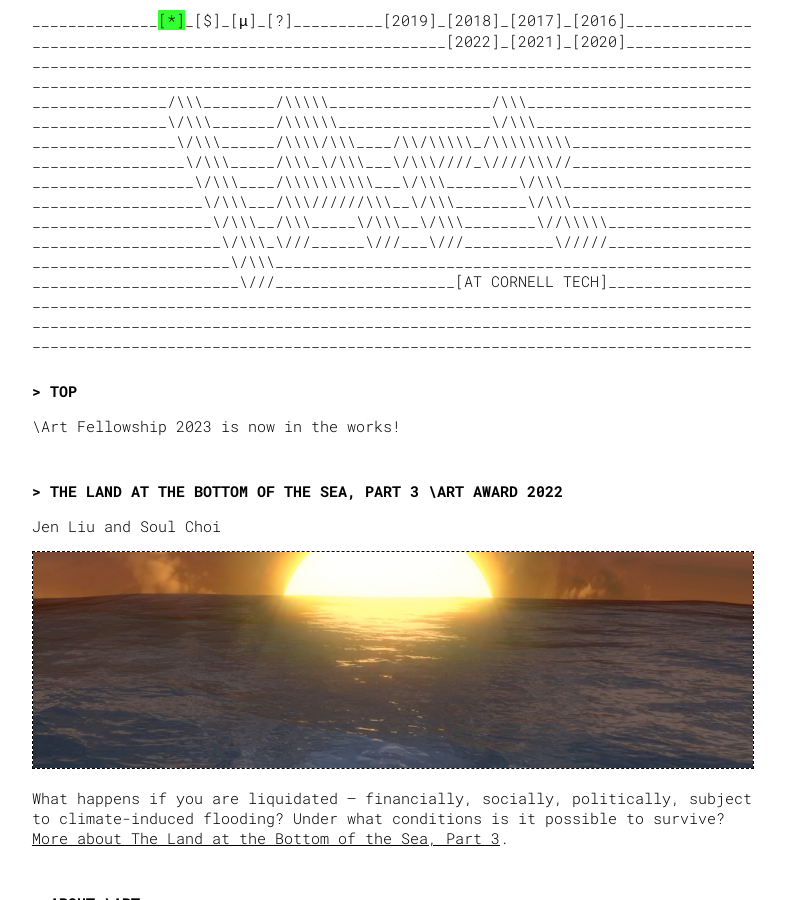
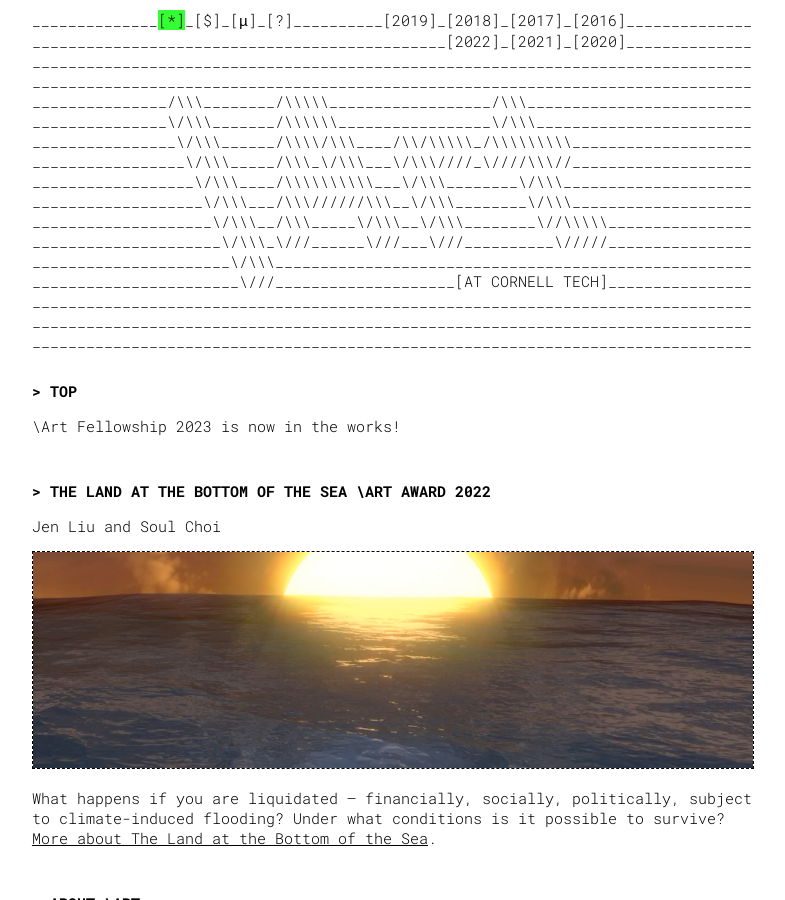
Before and after one commit to backslashart/backslashart.org, a Jekyll site: the page built from index.md, in a window 1280 px wide and 900 px high. Shown: the whole window, without its empty margins (248-1033 px from the left). Built offline with Jekyll 4.4.1, drawn with Linux system fonts in a browser that asks for light colours.

Commit message:
Removed part x from title

```diff
--- a/_awards/2022.md
+++ b/_awards/2022.md
@@ -5,12 +5,12 @@ is-complete: yes
 title: '\Art 2022: The Land at the Bottom of the Sea by Jen Liu'
 description: What happens if you are liquidated – financially, socially, politically, subject to climate-induced flooding? Under what conditions is it possible to survive?
 slug: jen-liu-the-land-at-the-bottom-of-the-sea
-art-title: The Land at the Bottom of the Sea, Part 3
+art-title: The Land at the Bottom of the Sea
 art-label: The Land at the Bottom of the Sea, Part 3, 2023, excerpt of [five-part work](https://thelandatthebottomofthesea.com/uw2.html). Everyone lives in the ocean now. The ocean is a vast warehouse of genetic resources for our emergent technoscientific industries. Single channel 4K video with stereo sound, 27:43. Generative algorithm using machine learning (GPT-2, Diffusion Model), Fine-tuning (NVIDIA T4 GPUs), Contour generation (OpenCV) and Steganography (Python, Linux).
 art-height: 480
 art-width: 960
 video: https://www.youtube.com/embed/MUUwRiiStc8-k?rel=0&showinfo=0
-art-title-2: The Land at the Bottom of the Sea, Part 4
+art-title-2: The Land at the Bottom of the Sea
 art-label-2: The Land at the Bottom of the Sea, Part 4, 2023, excerpt of [five-part work](https://thelandatthebottomofthesea.com/uw2.html). Welcome! Let us take your supply chain to the next level. Single channel 4K video with stereo sound, 27:43. Generative algorithm using machine learning (GPT-2, Diffusion Model), Fine-tuning (NVIDIA T4 GPUs), Contour generation (OpenCV) and Steganography (Python, Linux).
 art-height-2: 1080
 art-width-2: 1920
```
